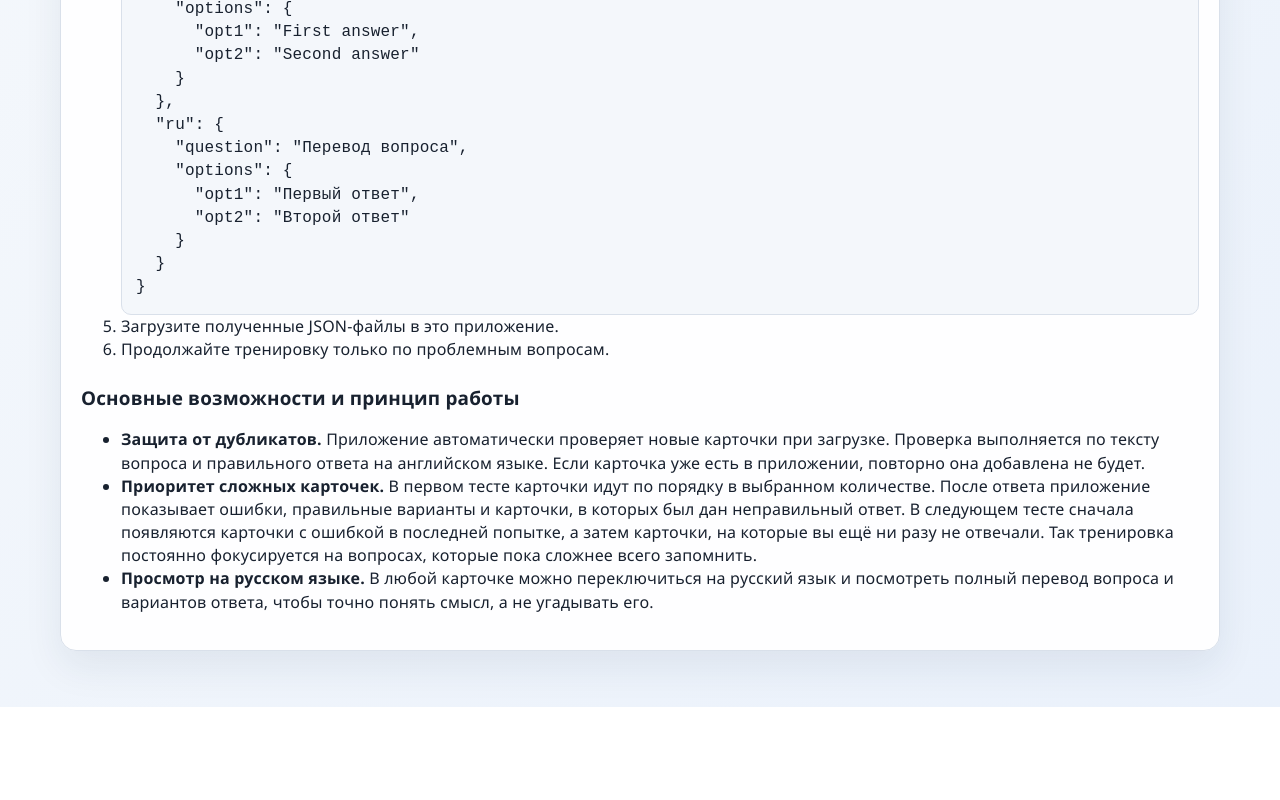
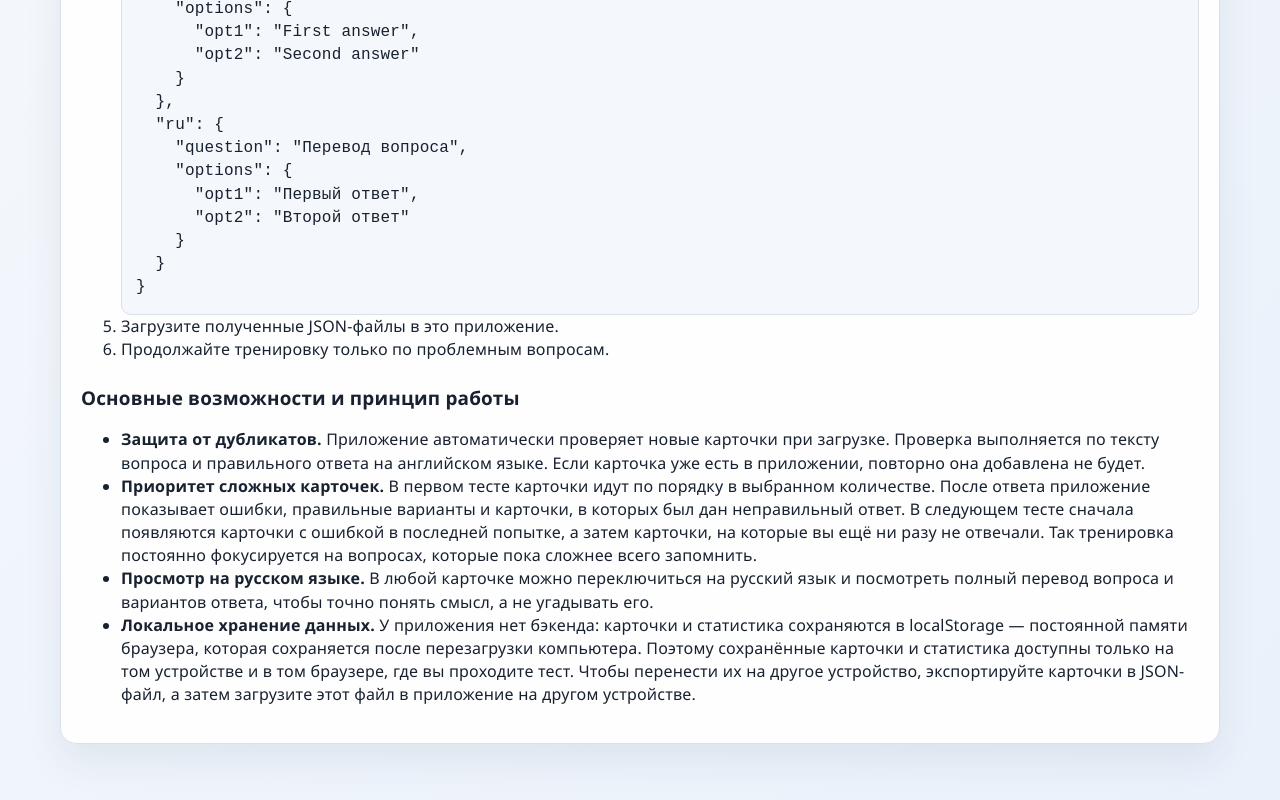
Before and after one commit to SVDotsenko/weak-cards-quiz-react, a React (Vite) app: page /about in a window 1280 px wide. Shown: the part 995-1795 px from the top of the page. Before the commit the page ends 1702 px from the top, so only its background shows below. Built offline with nearby package versions, Linux system fonts and the light colour scheme.

Commit message:
feat: add explanation for local data storage in AboutPage

```diff
--- a/src/pages/AboutPage.jsx
+++ b/src/pages/AboutPage.jsx
@@ -100,6 +100,15 @@ function AboutPage() {
           переключиться на русский язык и посмотреть полный перевод вопроса и
           вариантов ответа, чтобы точно понять смысл, а не угадывать его.
         </li>
+        <li>
+          <strong>Локальное хранение данных.</strong> У приложения нет бэкенда:
+          карточки и статистика сохраняются в localStorage — постоянной памяти
+          браузера, которая сохраняется после перезагрузки компьютера. Поэтому
+          сохранённые карточки и статистика доступны только на том устройстве и
+          в том браузере, где вы проходите тест. Чтобы перенести их на другое
+          устройство, экспортируйте карточки в JSON-файл, а затем загрузите этот
+          файл в приложение на другом устройстве.
+        </li>
       </ul>
     </section>
   );
```
